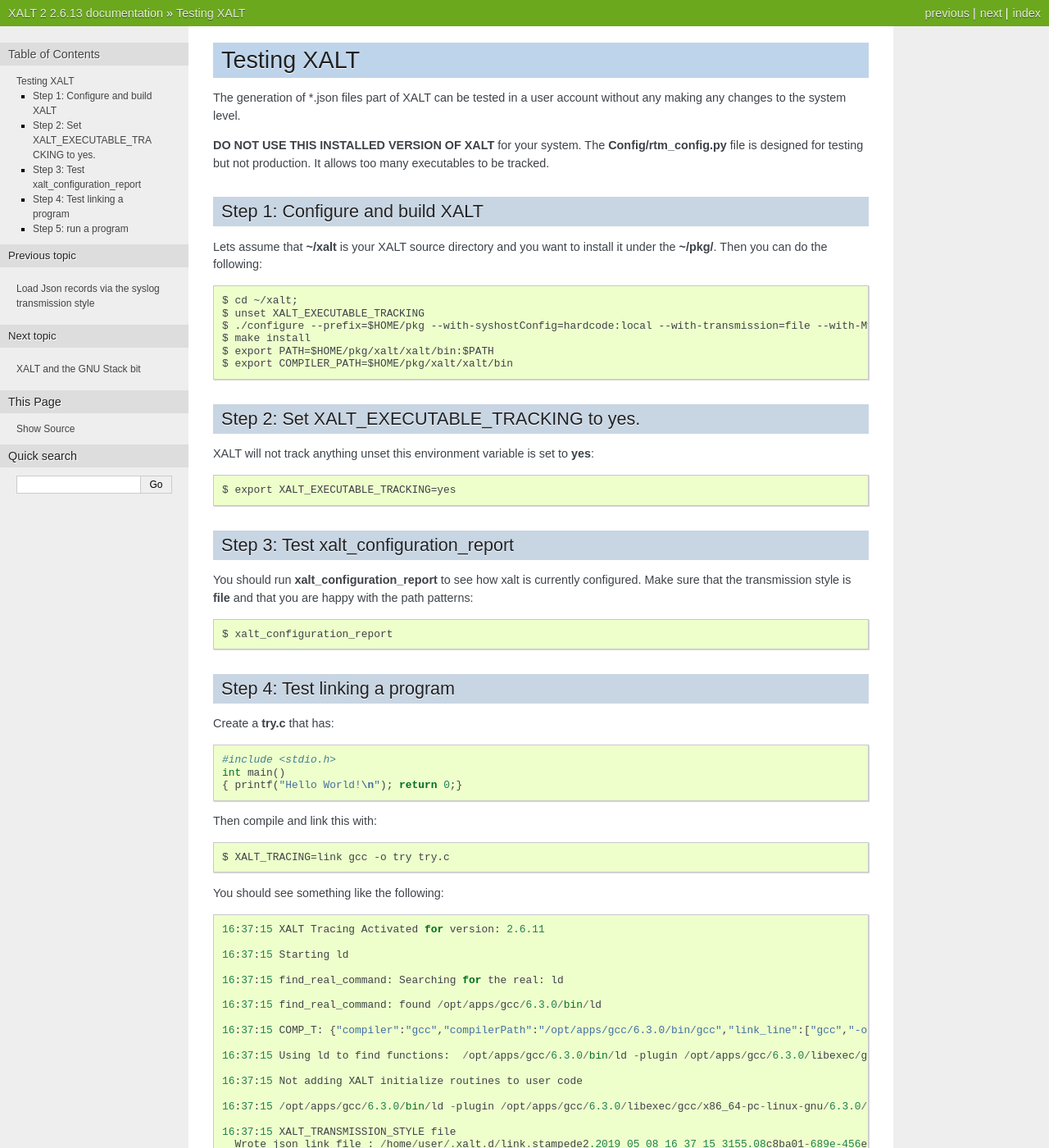
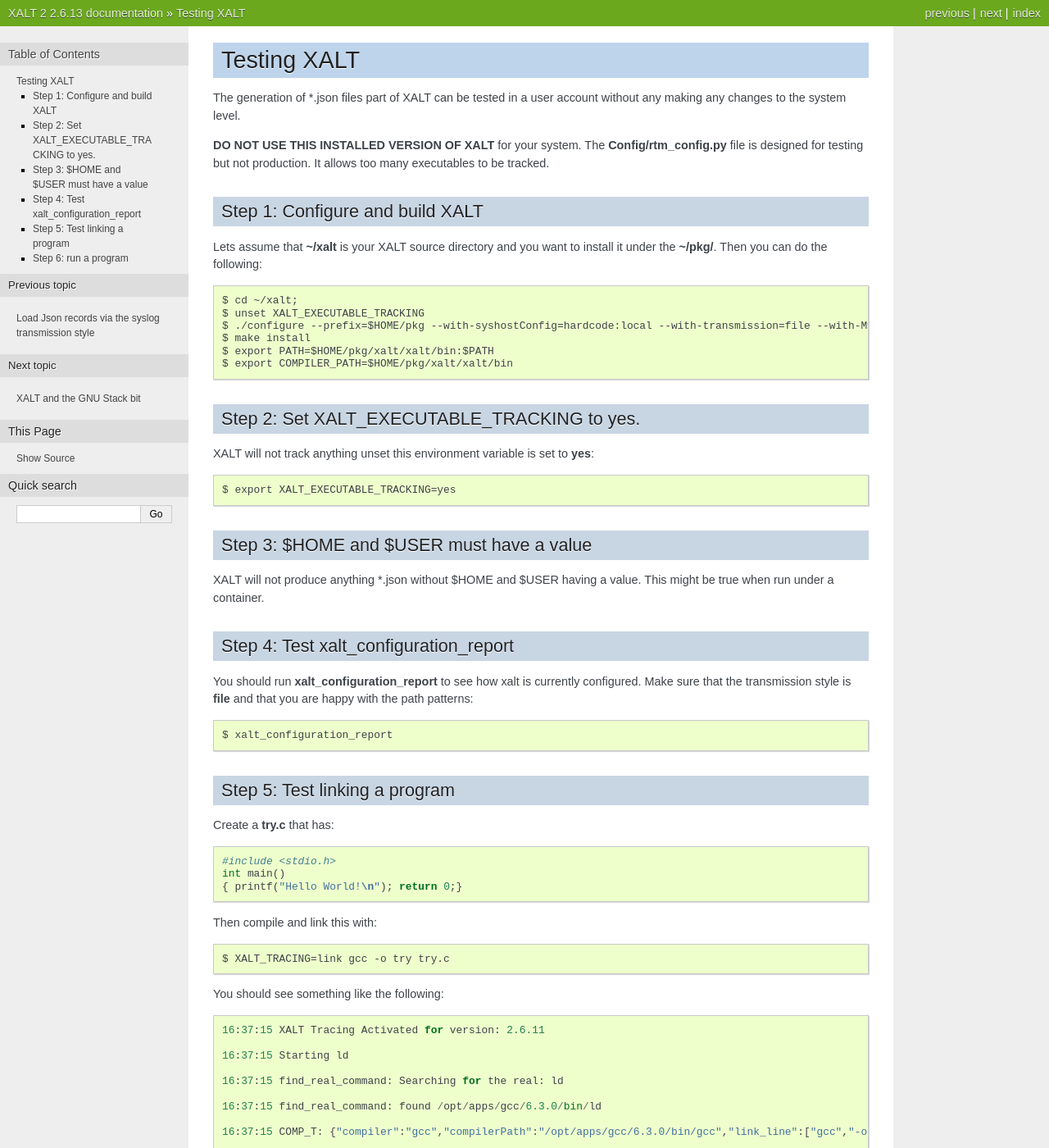
Before and after one commit to xalt/xalt, a Sphinx documentation site: the page built from docs/source/090_testing_xalt.rst, in a window 1280 px wide and 1400 px high. Shown: the whole window at 82% size. Built offline with Sphinx 7.4.7, drawn with Linux system fonts in a browser that asks for light colours; some of the changed text lies outside the part shown.

Commit message:
Better error reporting if $HOME or $USER are not defined

```diff
--- a/docs/source/090_testing_xalt.rst
+++ b/docs/source/090_testing_xalt.rst
@@ -21,6 +21,7 @@ install it under the **~/pkg/**.  Then you can do the following::
    $ export PATH=$HOME/pkg/xalt/xalt/bin:$PATH
    $ export COMPILER_PATH=$HOME/pkg/xalt/xalt/bin
 
+
 Step 2: Set XALT_EXECUTABLE_TRACKING to yes.
 ^^^^^^^^^^^^^^^^^^^^^^^^^^^^^^^^^^^^^^^^^^^^
 
@@ -29,8 +30,13 @@ XALT will not track anything unset this environment variable is set to
 
    $ export XALT_EXECUTABLE_TRACKING=yes
 
+Step 3: $HOME and $USER must have a value
+^^^^^^^^^^^^^^^^^^^^^^^^^^^^^^^^^^^^^^^^^
 
-Step 3: Test xalt_configuration_report
+XALT will not produce anything \*.json without $HOME and $USER having
+a value. This might be true when run under a container.
+
+Step 4: Test xalt_configuration_report
 ^^^^^^^^^^^^^^^^^^^^^^^^^^^^^^^^^^^^^^
 
 You should run **xalt_configuration_report** to see how xalt is
@@ -39,7 +45,7 @@ currently configured.  Make sure that the transmission style is
 
    $ xalt_configuration_report
 
-Step 4: Test linking a program
+Step 5: Test linking a program
 ^^^^^^^^^^^^^^^^^^^^^^^^^^^^^^
 
 Create a **try.c** that has::
@@ -81,7 +87,7 @@ You should also try running the link without XALT tracing::
 And check that there is a new \*.json file in ~/.xalt.d
 
 
-Step 5: run a program
+Step 6: run a program
 ^^^^^^^^^^^^^^^^^^^^^
 
 You can run a program under XALT by doing the following::
```
Also changed, not shown: 2 other files.
